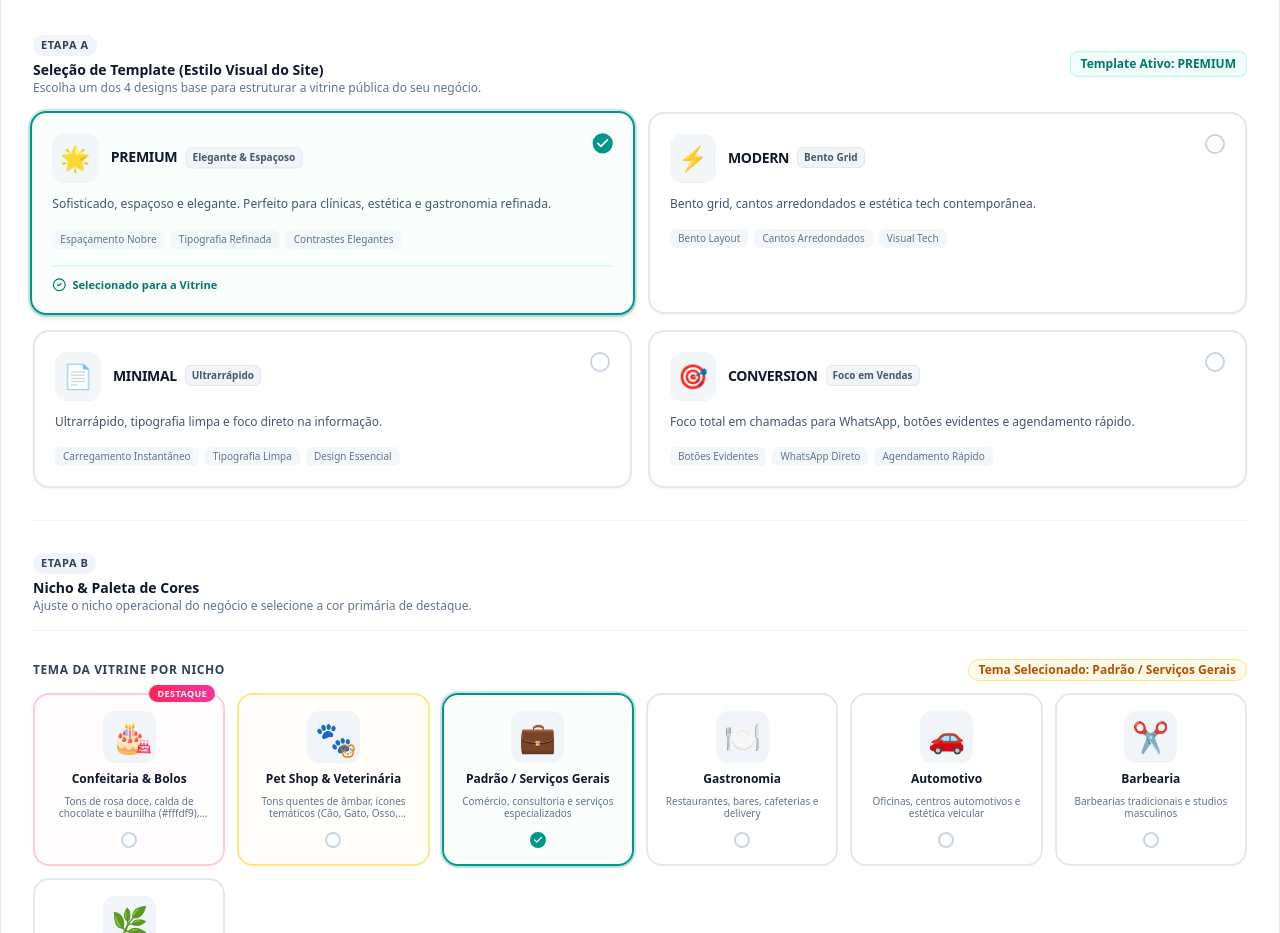
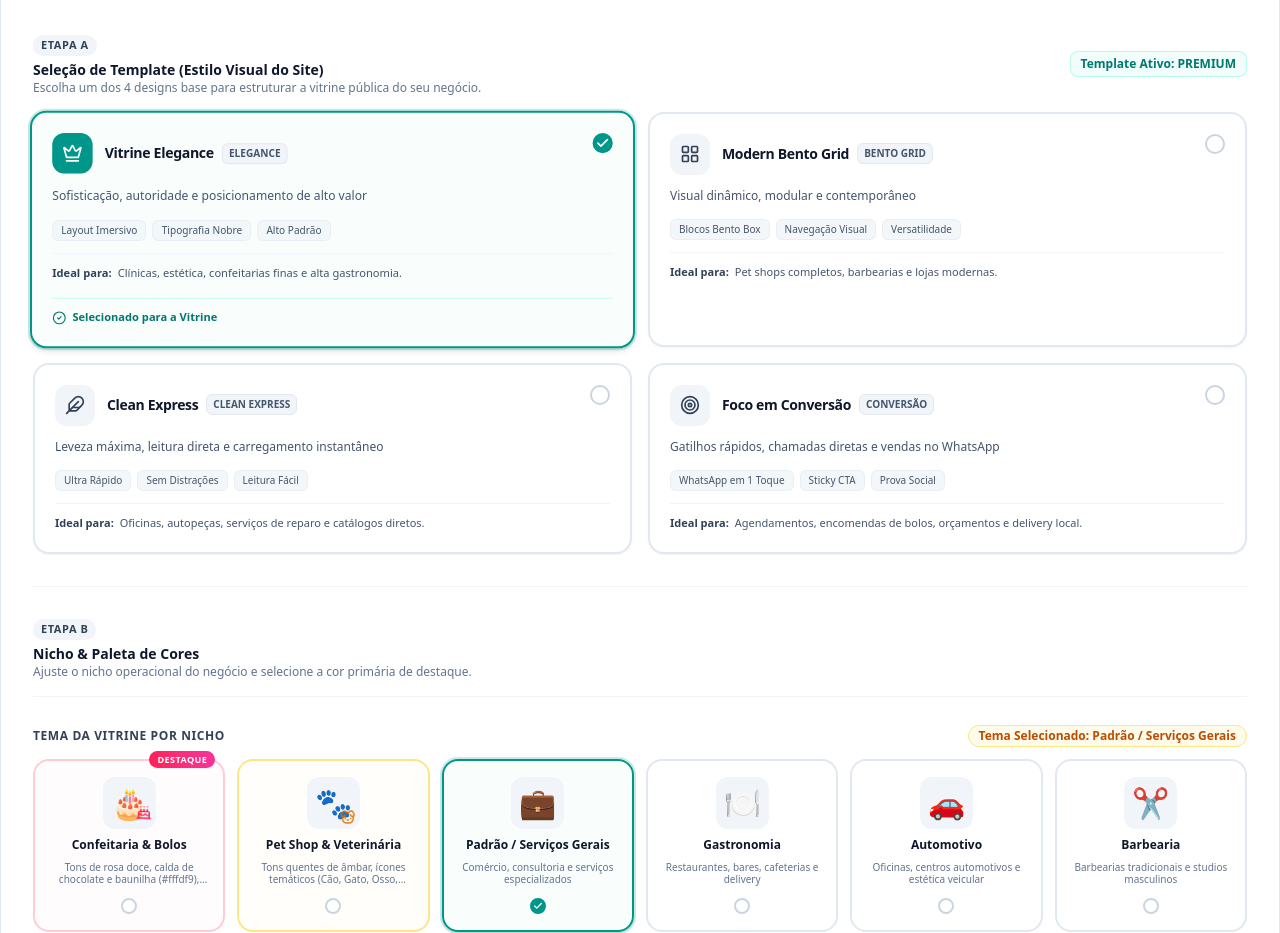
Before and after one commit to essilvan/EssMendes-Local, a Next.js app: page /configuracoes in a window 1280 px wide. Shown: the part 3260-4193 px from the top of the page. Built offline with nearby package versions, Linux system fonts and the light colour scheme; no server answers; the database is empty.

Commit message:
style(admin): atualizar informacoes visuais e textos dos 4 cards de template na etapa A

```diff
--- a/src/components/admin/ProfileForm.tsx
+++ b/src/components/admin/ProfileForm.tsx
@@ -27,6 +27,9 @@ import {
   Trash2,
   Plus,
   Crown,
+  LayoutGrid,
+  Feather,
+  Target,
   Scissors,
   DollarSign,
   Clock,
@@ -141,35 +144,39 @@ const ATTRIBUTE_CATEGORIES = [
 export const TEMPLATE_OPTIONS = [
   {
     id: "premium",
-    title: "PREMIUM",
-    icon: "🌟",
-    tagline: "Elegante & Espaçoso",
-    description: "Sofisticado, espaçoso e elegante. Perfeito para clínicas, estética e gastronomia refinada.",
-    badges: ["Espaçamento Nobre", "Tipografia Refinada", "Contrastes Elegantes"],
+    title: "Vitrine Elegance",
+    tagline: "Elegance",
+    icon: Crown,
+    description: "Sofisticação, autoridade e posicionamento de alto valor",
+    badges: ["Layout Imersivo", "Tipografia Nobre", "Alto Padrão"],
+    idealFor: "Clínicas, estética, confeitarias finas e alta gastronomia.",
   },
   {
     id: "modern",
-    title: "MODERN",
-    icon: "⚡",
+    title: "Modern Bento Grid",
     tagline: "Bento Grid",
-    description: "Bento grid, cantos arredondados e estética tech contemporânea.",
-    badges: ["Bento Layout", "Cantos Arredondados", "Visual Tech"],
+    icon: LayoutGrid,
+    description: "Visual dinâmico, modular e contemporâneo",
+    badges: ["Blocos Bento Box", "Navegação Visual", "Versatilidade"],
+    idealFor: "Pet shops completos, barbearias e lojas modernas.",
   },
   {
     id: "minimal",
-    title: "MINIMAL",
-    icon: "📄",
-    tagline: "Ultrarrápido",
-    description: "Ultrarrápido, tipografia limpa e foco direto na informação.",
-    badges: ["Carregamento Instantâneo", "Tipografia Limpa", "Design Essencial"],
+    title: "Clean Express",
+    tagline: "Clean Express",
+    icon: Feather,
+    description: "Leveza máxima, leitura direta e carregamento instantâneo",
+    badges: ["Ultra Rápido", "Sem Distrações", "Leitura Fácil"],
+    idealFor: "Oficinas, autopeças, serviços de reparo e catálogos diretos.",
   },
   {
     id: "conversion",
-    title: "CONVERSION",
-    icon: "🎯",
-    tagline: "Foco em Vendas",
-    description: "Foco total em chamadas para WhatsApp, botões evidentes e agendamento rápido.",
-    badges: ["Botões Evidentes", "WhatsApp Direto", "Agendamento Rápido"],
+    title: "Foco em Conversão",
+    tagline: "Conversão",
+    icon: Target,
+    description: "Gatilhos rápidos, chamadas diretas e vendas no WhatsApp",
+    badges: ["WhatsApp em 1 Toque", "Sticky CTA", "Prova Social"],
+    idealFor: "Agendamentos, encomendas de bolos, orçamentos e delivery local.",
   },
 ];
 
@@ -1203,6 +1210,7 @@ export function ProfileForm({ initialData }: ProfileFormProps) {
             <div className="grid grid-cols-1 md:grid-cols-2 gap-4">
               {TEMPLATE_OPTIONS.map((tmpl) => {
                 const isSelected = selectedTemplate === tmpl.id;
+                const Icon = tmpl.icon;
                 return (
                   <div
                     key={tmpl.id}
@@ -1217,15 +1225,21 @@ export function ProfileForm({ initialData }: ProfileFormProps) {
                       {/* Top Header do Card */}
                       <div className="flex items-start justify-between gap-3">
                         <div className="flex items-center gap-3">
-                          <span className="text-2xl p-2 rounded-xl bg-slate-100/90 shadow-2xs">
-                            {tmpl.icon}
+                          <span
+                            className={`p-2.5 rounded-xl transition shadow-2xs flex items-center justify-center shrink-0 ${
+                              isSelected
+                                ? "bg-teal-600 text-white"
+                                : "bg-slate-100 text-slate-700"
+                            }`}
+                          >
+                            <Icon className="h-5 w-5" />
                           </span>
                           <div>
                             <div className="flex items-center gap-2">
                               <h5 className="text-sm font-extrabold tracking-tight text-slate-900">
                                 {tmpl.title}
                               </h5>
-                              <span className="rounded-md bg-slate-100 border border-slate-200 px-1.5 py-0.5 text-[10px] font-bold text-slate-600">
+                              <span className="rounded-md bg-slate-100 border border-slate-200 px-1.5 py-0.5 text-[10px] font-bold text-slate-600 uppercase">
                                 {tmpl.tagline}
                               </span>
                             </div>
@@ -1244,21 +1258,27 @@ export function ProfileForm({ initialData }: ProfileFormProps) {
                         </div>
                       </div>
 
-                      {/* Descrição Exata Requisitada */}
+                      {/* Descrição / Subtítulo */}
                       <p className="text-xs text-slate-600 leading-relaxed">
                         {tmpl.description}
                       </p>
 
                       {/* Badges de Atributos */}
-                      <div className="flex flex-wrap gap-1.5 pt-1">
+                      <div className="flex flex-wrap gap-1.5 pt-0.5">
                         {tmpl.badges.map((b) => (
                           <span
                             key={b}
-                            className="text-[10px] font-medium text-slate-500 bg-slate-100/80 rounded-md px-2 py-0.5"
+                            className="text-[10px] font-medium text-slate-600 bg-slate-100/80 border border-slate-200/60 rounded-md px-2 py-0.5"
                           >
                             {b}
                           </span>
                         ))}
+                      </div>
+
+                      {/* Linha sutil: Ideal para */}
+                      <div className="pt-2.5 border-t border-slate-100 flex items-start gap-1.5 text-[11px] leading-relaxed">
+                        <span className="font-bold text-slate-700 shrink-0">Ideal para:</span>
+                        <span className="text-slate-600">{tmpl.idealFor}</span>
                       </div>
                     </div>
 
```
